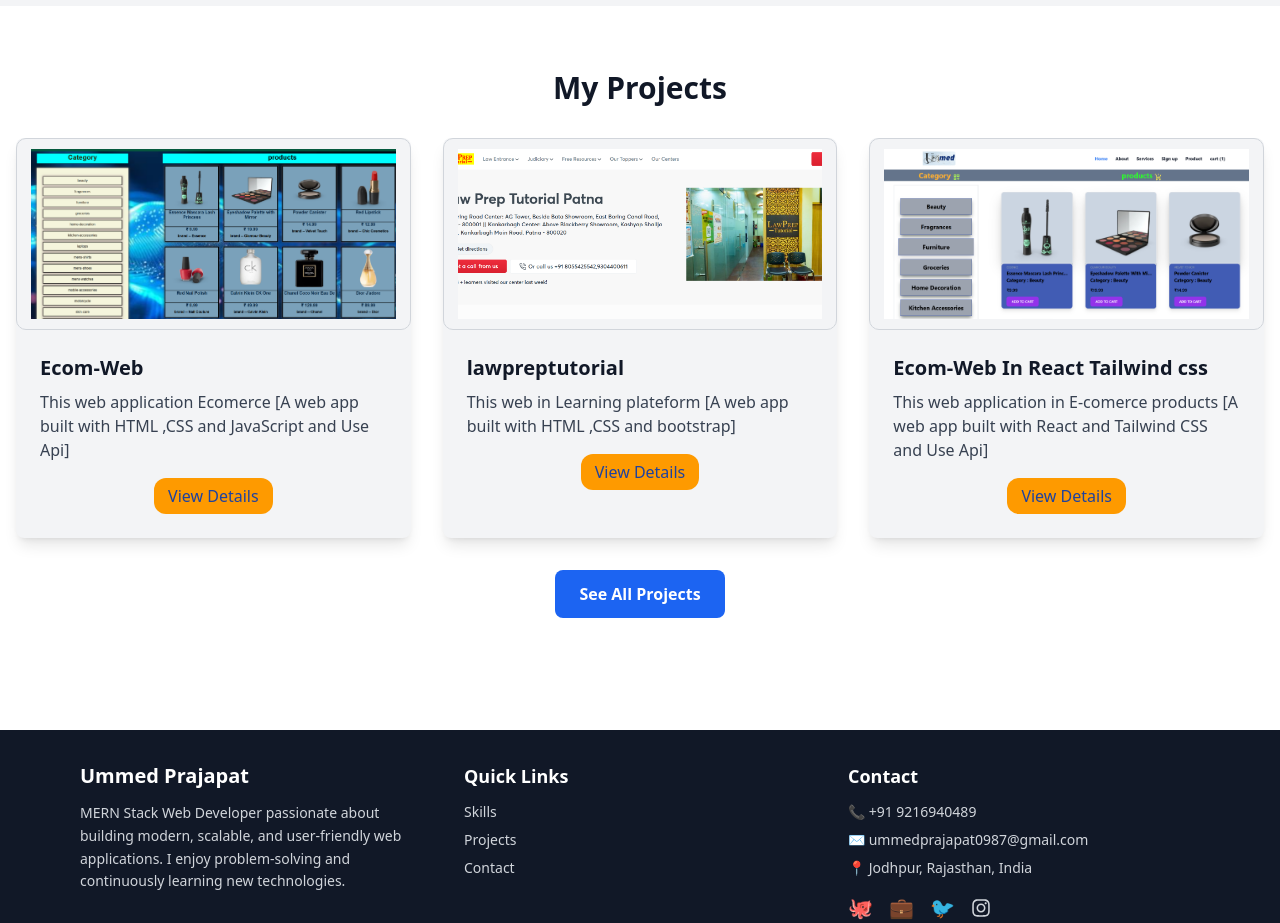
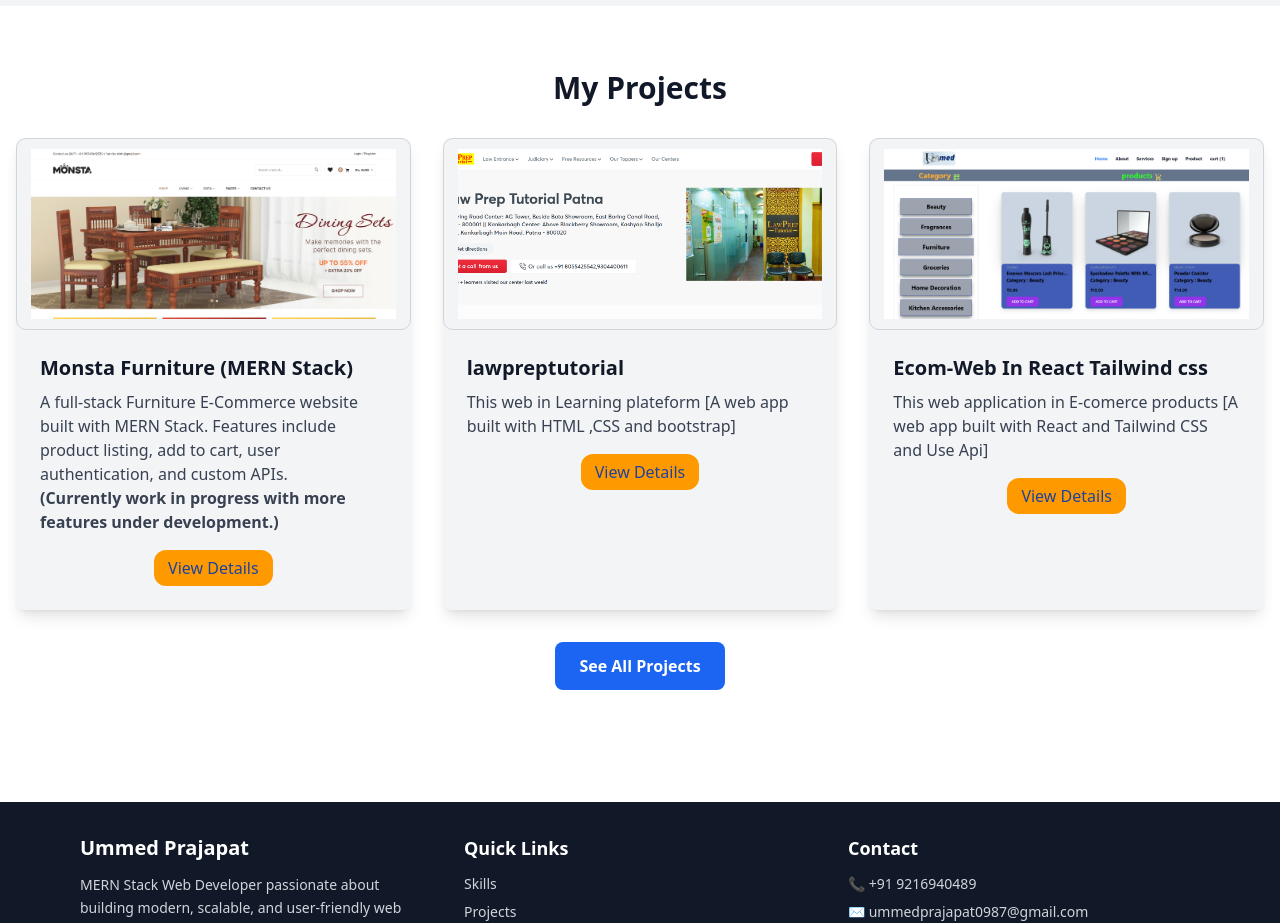
Before and after one commit to ummed850/ummed-portfolio, a Next.js app: page / in a window 1280 px wide. Shown: the part 1420-2343 px from the top of the page. Built offline with nearby package versions, Linux system fonts and the light colour scheme.

Commit message:
portfolio

```diff
--- a/src/app/page.js
+++ b/src/app/page.js
@@ -294,18 +294,19 @@ export default function Header() {
               {/* Project Card Example */}
               <div className="bg-gray-100 rounded-lg shadow-lg overflow-hidden">
                 <img
-                  src="imgProjects/Ecomm-js.png"
+                  src="imgProjects/furniture-website.png"
                   alt="Project 1"
                   className="w-full h-48 object-cover py-2.5 px-3.5  rounded-[10px] border border-gray-300"
                 />
                 <div className="p-6">
-                  <h3 className="text-xl font-semibold text-gray-900">Ecom-Web</h3>
+                  <h3 className="text-xl font-semibold text-gray-900">Monsta Furniture (MERN Stack)</h3>
                   <p className="text-gray-700 mt-2">
-                    This web application Ecomerce  [A web app built with HTML ,CSS and JavaScript and Use Api]
+                    A full-stack Furniture E-Commerce website built with MERN Stack. Features include product listing, add to cart, user authentication, and custom APIs.{" "}
+                    <p className='font-bold'> (Currently work in progress with more features under development.)</p>
                   </p>
                   <div className="text-center">
                     <Link
-                      href="https://ecomm-in-js.vercel.app/"
+                      href="https://wscubetech.co/Assignments/furniture/"
                       className="py-1.5 px-3.5 inline-block rounded-xl text-center bg-amber-500 mt-4 text-blue-800 hover:text-blue-700"
                     >
                       View Details
--- a/src/app/projects/page.js
+++ b/src/app/projects/page.js
@@ -2,6 +2,17 @@ import Link from "next/link";
 
 export default function ProjectsPage() {
     const projects = [
+        {
+            title: "Monsta Furniture (MERN Stack)",
+            description: (
+                <>
+                    A full-stack Furniture E-Commerce website built with MERN Stack. Features include product listing, add to cart, user authentication, and custom APIs.{" "}
+                    <strong>(Currently work in progress with more features under development.)</strong>
+                </>
+            ),
+            image: "/imgProjects/furniture-website.png", // apna screenshot yaha dalna hoga
+            link: "https://wscubetech.co/Assignments/furniture/",
+        },
         {
             title: "Ecom-Web (HTML, CSS, JS)",
             description:
```
Also changed, not shown: public/imgProjects/furniture-website.png (added).
